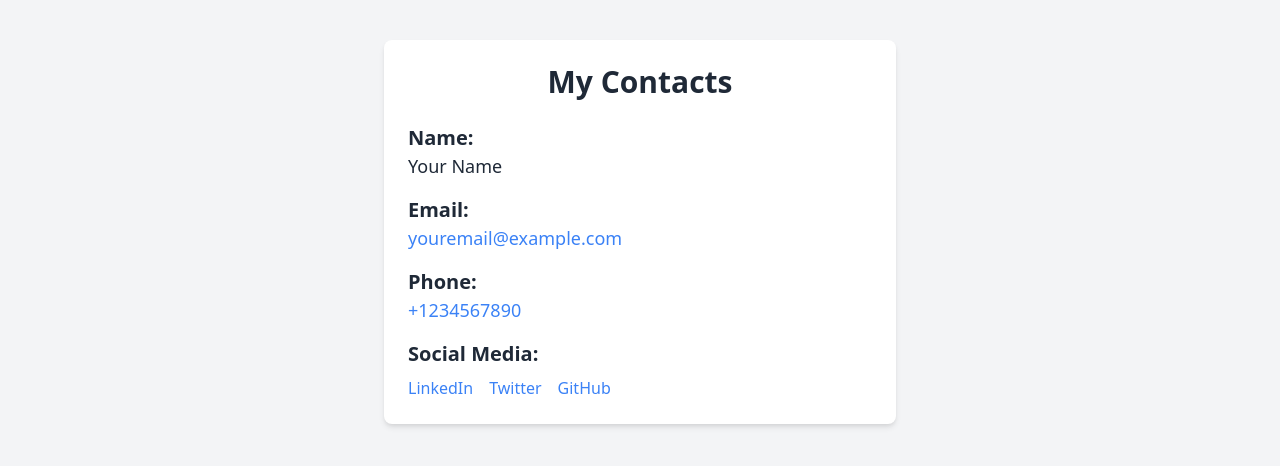
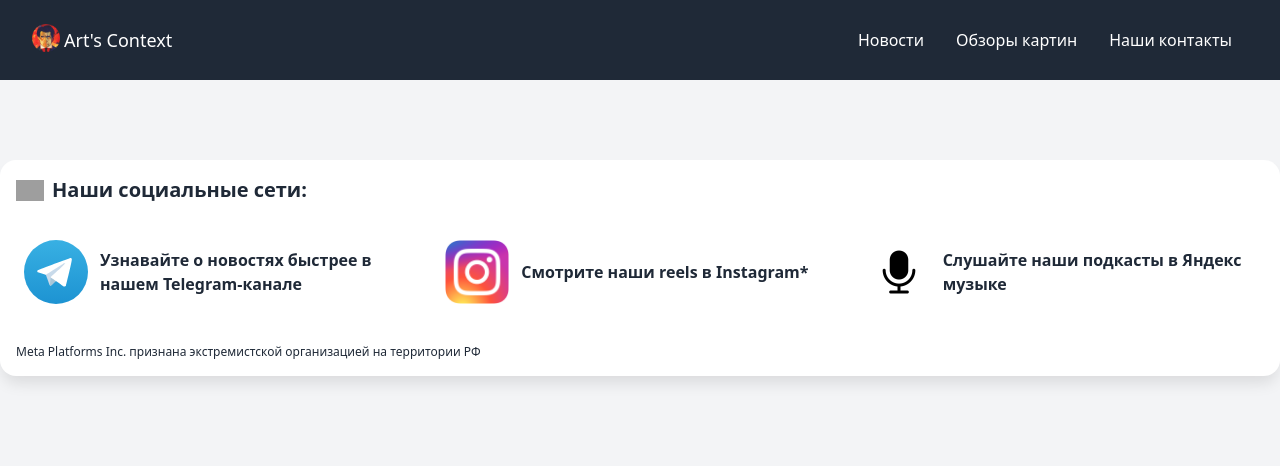
Before and after one commit to usynin2000/artscontext, a Django app: page /contacts/ in a window 1280 px wide. Shown: the top 466 px of the page. Run offline with Django 5.2, Linux system fonts and the light colour scheme; some libraries are stand-ins or nearby versions; grey boxes are pictures that could not be loaded.

Commit message:
Add contacts okay html.

```diff
--- a/templates/contacts.html
+++ b/templates/contacts.html
@@ -5,43 +5,44 @@
     <meta name="viewport" content="width=device-width, initial-scale=1.0">
     <title>My Contacts</title>
     <link href="https://cdn.jsdelivr.net/npm/tailwindcss@2.2.19/dist/tailwind.min.css" rel="stylesheet">
+    {% include 'includes/head.html' %}
 </head>
 <body class="bg-gray-100 text-gray-800">
+{% include 'includes/header.html' %}
 
-<!-- Container -->
-<div class="max-w-lg mx-auto my-10 p-6 bg-white rounded-lg shadow-md">
-    <h1 class="text-3xl font-bold text-center mb-6">My Contacts</h1>
-
-    <!-- Name -->
-    <div class="mb-4">
-        <h2 class="text-xl font-semibold">Name:</h2>
-        <p class="text-lg">Your Name</p>
+{% load static %}
+<section class="card p-4 md:mt-20 mt-4">
+    <div class="flex items-center">
+        <img class="w-7 mr-2 -mt-3" src="https://img.icons8.com/ios-glyphs/90/null/fire-heart.png"/>
+        <h2 class="text-xl">Наши социальные сети:</h2>
     </div>
-
-    <!-- Email -->
-    <div class="mb-4">
-        <h2 class="text-xl font-semibold">Email:</h2>
-        <p class="text-lg"><a href="mailto:youremail@example.com" class="text-blue-500 hover:underline">youremail@example.com</a>
-        </p>
-    </div>
-
-    <!-- Phone -->
-    <div class="mb-4">
-        <h2 class="text-xl font-semibold">Phone:</h2>
-        <p class="text-lg"><a href="tel:+1234567890" class="text-blue-500 hover:underline">+1234567890</a></p>
-    </div>
-
-    <!-- Social Media -->
-    <div>
-        <h2 class="text-xl font-semibold mb-2">Social Media:</h2>
-        <div class="flex space-x-4">
-            <a href="https://linkedin.com/in/yourprofile" target="_blank"
-               class="text-blue-500 hover:underline">LinkedIn</a>
-            <a href="https://twitter.com/yourprofile" target="_blank" class="text-blue-500 hover:underline">Twitter</a>
-            <a href="https://github.com/yourprofile" target="_blank" class="text-blue-500 hover:underline">GitHub</a>
-        </div>
-    </div>
-</div>
-
+    <ul class="grid grid-cols-1 md:grid-cols-3 gap-4 mt-4">
+        <li class="mb-4">
+            <div class="flex items-center hover:bg-blue-100 p-2 rounded-lg">
+                <img class="w-16 h-16 rounded-lg object-cover mr-3" src="{% static 'telegram_logo.svg' %}">
+                <a href="https://t.me/artscontext">
+                    <span class="font-bold text-md">Узнавайте о новостях быстрее в нашем Telegram-канале</span>
+                </a>
+            </div>
+        </li>
+        <li class="mb-4">
+            <div class="flex items-center hover:bg-red-100 p-2 rounded-lg">
+                <img class="w-16 h-16 rounded-lg object-cover mr-3" src="{% static 'instagram_logo.png' %}">
+                <a href="https://www.instagram.com/artscontext/">
+                    <span class="font-bold text-md">Смотрите наши reels в Instagram*</span>
+                </a>
+            </div>
+        </li>
+        <li class="mb-4">
+            <div class="flex items-center hover:bg-yellow-100 p-2 rounded-lg">
+                <img class="w-16 h-16 rounded-lg object-cover mr-3" src="{% static 'podcast_logo.png' %}">
+                <a href="https://music.yandex.ru/album/24375942?dir=desc&activeTab=about">
+                    <span class="font-bold text-md">Слушайте наши подкасты в Яндекс музыке</span>
+                </a>
+            </div>
+        </li>
+    </ul>
+    <p class="text-xs mt-4">Meta Platforms Inc. признана экстремистской организацией на территории РФ</p>
+</section>
 </body>
 </html>
--- a/templates/includes/header.html
+++ b/templates/includes/header.html
@@ -26,7 +26,7 @@
         <ul class="flex items-center navitems flex-col md:flex-row gap-8 md:gap-0 justify-center h-full -translate-y-10 md:translate-y-0">
             <li><a href="{% url 'home' %}">Новости</a></li>
             <li><a href="{% url 'paintings' %}">Обзоры картин</a></li>
-            <li><a href="">Наши контакты</a></li>
+            <li><a href="{% url 'contacts' %}">Наши контакты</a></li>
         </ul>
     </nav>
 </header>
```
